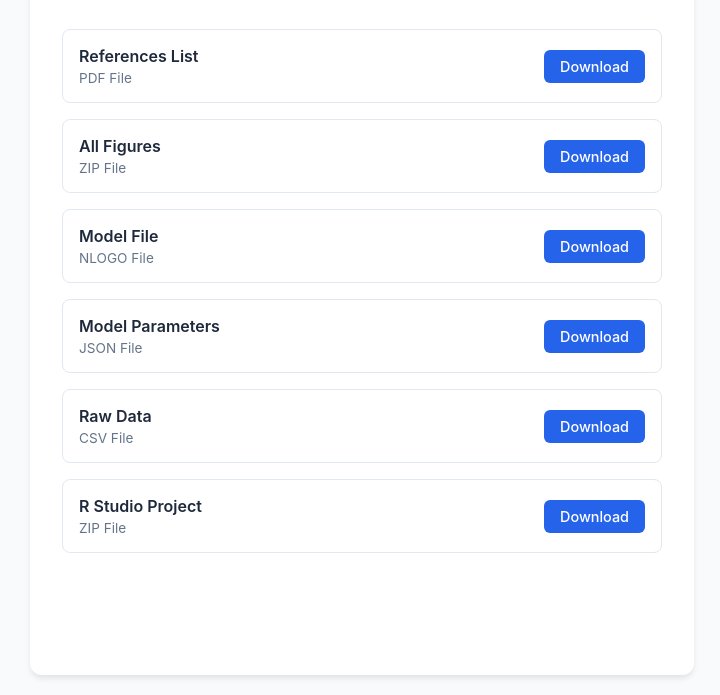
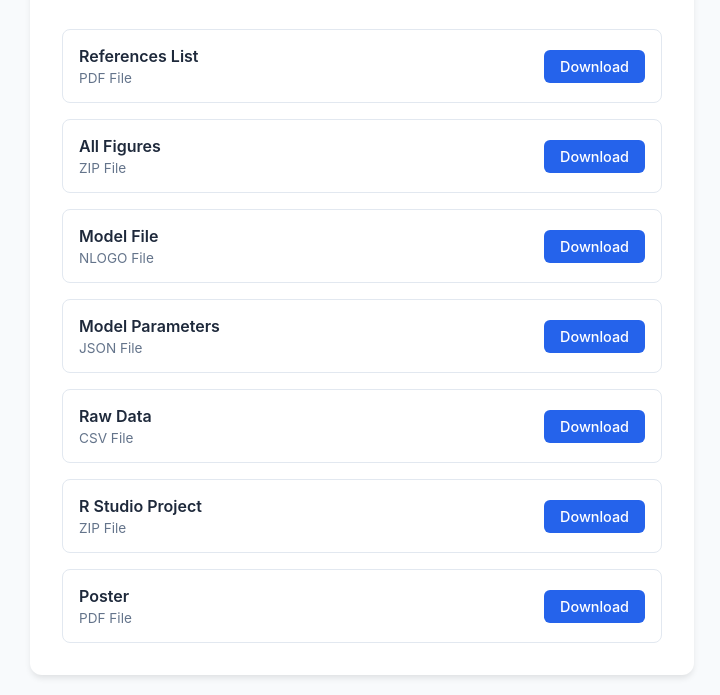
Before and after one commit to Student-Y3945249/BABS3, a plain HTML site: page index.html in a window 1280 px wide. Shown: the part 145-840 px from the top of the page, without its empty margins (278-998 px from the left). Drawn offline with Linux system fonts and the light colour scheme.

Commit message:
Update index.html

```diff
--- a/index.html
+++ b/index.html
@@ -160,6 +160,14 @@
                 <a href="Research_Notes.docx" download class="download-btn">Download</a>
             </div>
 
+            <div class="file-item">
+                <div class="file-info">
+                    <span class="file-name">Poster</span>
+                    <span class="file-meta">PDF File</span>
+                </div>
+                <a href="Research_Notes.docx" download class="download-btn">Download</a>
+            </div>
+
             </div>
     </div>
 
```
